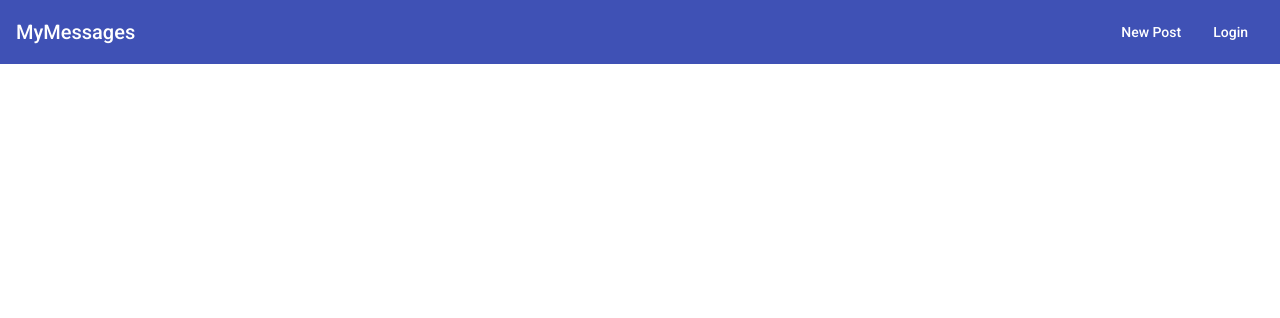
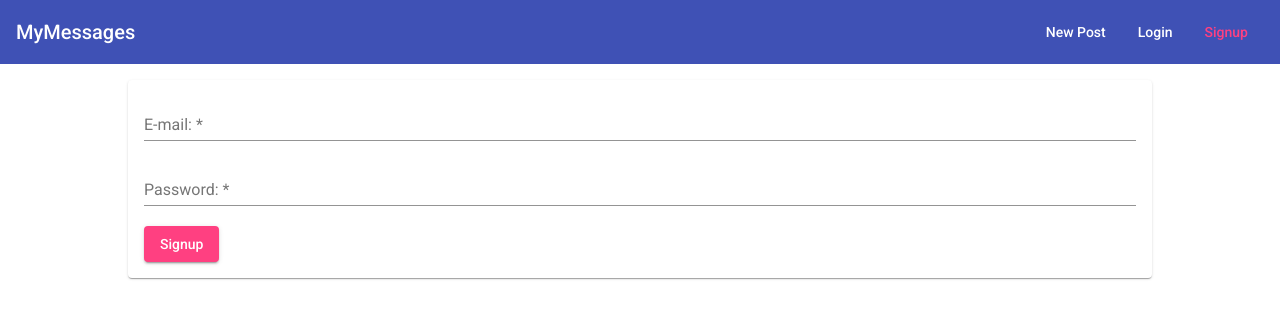
Before and after one commit to AndriiAdamovskyi/my-dream-app, an Angular app: page /signup in a window 1280 px wide. Before the commit this address led to /. Shown: the top 318 px of the page. Built offline with nearby package versions, Linux system fonts and the light colour scheme.

Commit message:
added Signup Screen

```diff
--- a/src/app/app-routing.module.ts
+++ b/src/app/app-routing.module.ts
@@ -4,12 +4,14 @@
 import { PostCreateComponent } from './posts/post-create/post-create.component';
 import { PostListComponent } from './posts/post-list/post-list.component';
 import { LoginComponent } from './auth/login/login.component';
+import { SignupComponent } from './auth/signup/signup.component';
 
 const routes: Routes = [
   { path: '', component: PostListComponent },
   { path: 'create', component: PostCreateComponent },
   { path: 'edit/:postId', component: PostCreateComponent },
   { path: 'login', component: LoginComponent },
+  { path: 'signup', component: SignupComponent },
 ];
 
 @NgModule({
--- a/src/app/app.module.ts
+++ b/src/app/app.module.ts
@@ -17,6 +17,7 @@
 import { PostListComponent } from './posts/post-list/post-list.component';
 import { AppRoutingModule } from './app-routing.module';
 import { LoginComponent } from './auth/login/login.component';
+import { SignupComponent } from './auth/signup/signup.component';
 
 @NgModule({
   declarations: [
@@ -24,7 +25,8 @@
     HeaderComponent,
     PostCreateComponent,
     PostListComponent,
-    LoginComponent
+    LoginComponent,
+    SignupComponent,
   ],
   imports: [
     BrowserModule,
--- /dev/null
+++ b/src/app/auth/signup/signup.component.css
@@ -0,0 +1,7 @@
+mat-form-field {
+  width: 100%;
+}
+
+mat-spinner {
+  margin:auto;
+}
--- /dev/null
+++ b/src/app/auth/signup/signup.component.html
@@ -0,0 +1,15 @@
+<mat-card>
+  <mat-spinner *ngIf="isLoading"></mat-spinner>
+  <form (submit)="onSignup(signupForm)" #signupForm="ngForm" *ngIf="!isLoading">
+    <mat-form-field>
+      <input matInput name="email" ngModel type="email" placeholder="E-mail:" required #emailInput="ngModel" email>
+      <!-- "post?.title" - elvis operator-->
+      <mat-error *ngIf="emailInput.invalid">Please enter a valid email.</mat-error>
+    </mat-form-field>
+    <mat-form-field>
+      <input name="password" ngModel type="password" matInput placeholder="Password:" required #passwordInput="ngModel">
+      <mat-error *ngIf="passwordInput.invalid">Please enter a valid password.</mat-error>
+    </mat-form-field>
+    <button mat-raised-button color="accent" type="submit">Signup</button>
+  </form>
+</mat-card>
--- /dev/null
+++ b/src/app/auth/signup/signup.component.ts
@@ -0,0 +1,14 @@
+import { Component } from '@angular/core';
+import { NgForm } from '@angular/forms/';
+
+@Component({
+  templateUrl: './signup.component.html',
+  styleUrls: ['./signup.component.css'],
+})
+export class SignupComponent {
+  isLoading = false;
+
+  onSignup(form: NgForm) {
+    console.log(form.value);
+  }
+}
--- a/src/app/header/header.component.html
+++ b/src/app/header/header.component.html
@@ -13,5 +13,8 @@
     <li>
       <a mat-button routerLink="/login" routerLinkActive="mat-accent">Login</a>
     </li>
+    <li>
+      <a mat-button routerLink="/signup" routerLinkActive="mat-accent">Signup</a>
+    </li>
   </ul>
 </mat-toolbar>
```
